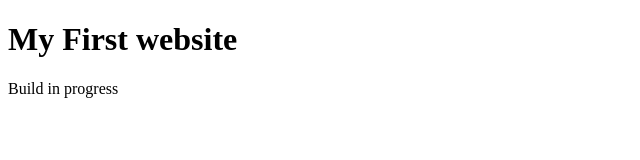
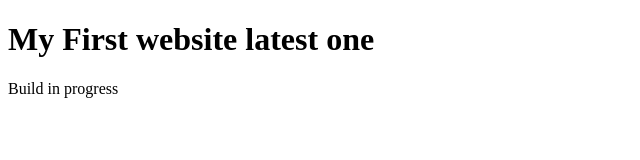
Before and after one commit to rajvlr25/website1, a plain HTML site: page index.html in a window 1280 px wide. Shown: the whole page, without its empty margins (0-640 px from the left). Drawn offline with Linux system fonts and the light colour scheme.

Commit message:
Update index.html

```diff
--- a/index.html
+++ b/index.html
@@ -5,7 +5,7 @@
 </head>
 <body>
 
-<h1>My First website</h1>
+<h1>My First website latest one</h1>
 <p>Build in progress</p>
 
 </body>
```
